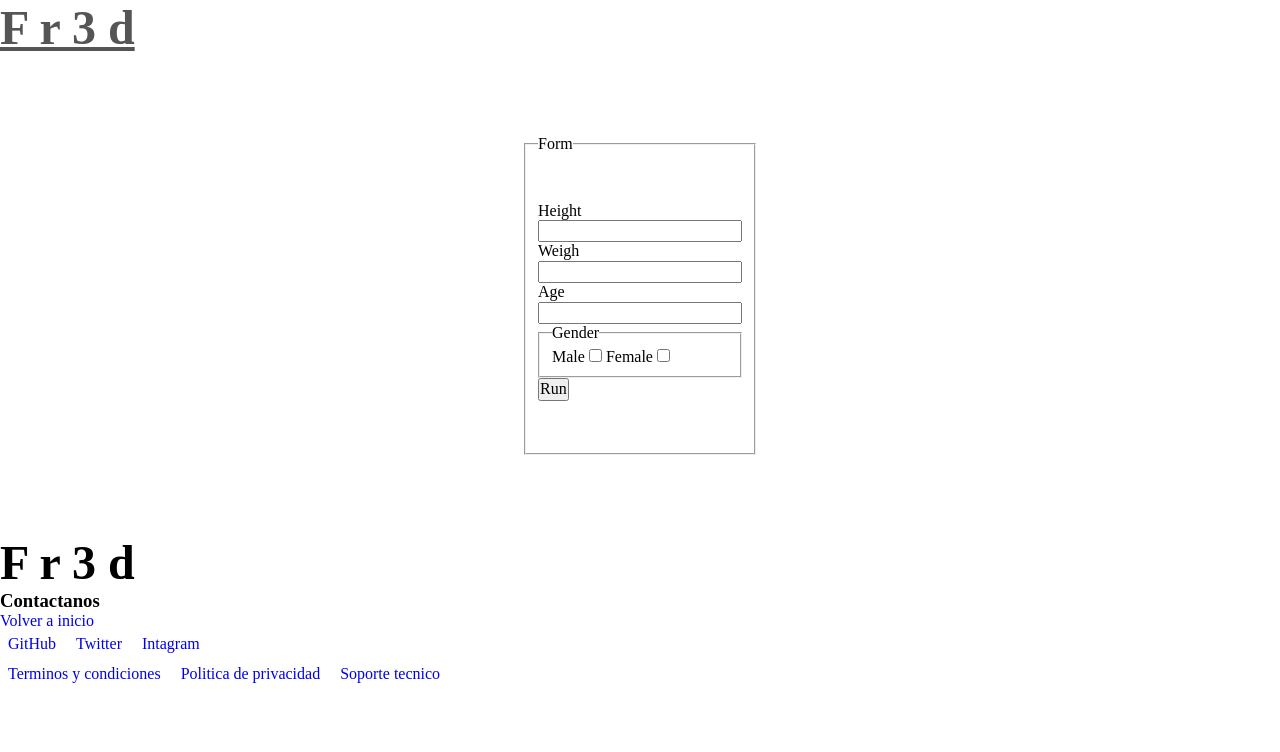
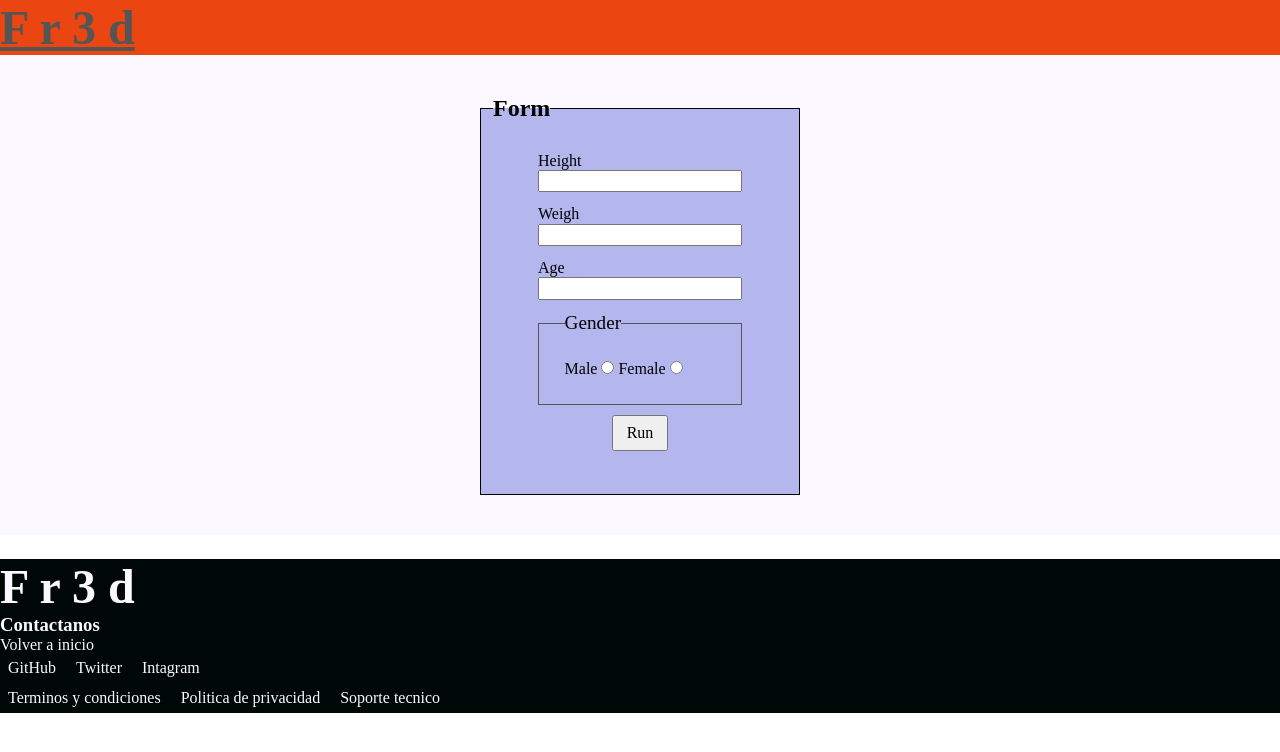
Before and after one commit to Fr3dMur/Calories-Project, a plain HTML site: page index.html in a window 1280 px wide. Drawn offline with Linux system fonts and the light colour scheme.

Commit message:
First real styles

```diff
--- a/JS/index.js
+++ b/JS/index.js
@@ -11,7 +11,7 @@ let calcForCondition = 0;
 
 switch (condition) {
     case 'Sedentario':
-    calcForCondition = 1.2
+        calcForCondition = 1.2
         break
     case 'Ligeramente Activo':
         calcForCondition = 1.375
@@ -30,16 +30,16 @@ switch (condition) {
 }
 
 function calcMen(a, b, c, d){
-    console.log(((10 * a) + (6.2 * b) - (5 * c + 5)) * d)
+    return(((10 * a) + (6.2 * b) - (5 * c + 5)) * d)
 }
 function calcWoMen(a, b, c, d){
-    console.log(((10 * a) + (6.2 * b) - (5 * c - 151)) * d)
+    return(((10 * a) + (6.2 * b) - (5 * c - 151)) * d)
 }
 
 if(gender === 'men'){
-    calcMen(weigh, height, age, calcForCondition)
+    console.log(calcMen(weigh, height, age, calcForCondition))
 } else if (gender === 'women'){
-    calcWoMen(weigh, height, age, calcForCondition)
+    console.log(calcWoMen(weigh, height, age, calcForCondition))
 } else {
     console.log('I\'m sorry, i work with either men or women only')
 }
--- a/index.html
+++ b/index.html
@@ -20,36 +20,44 @@
                 </a>
             </span>
         </header>
+        <!-- main -->
         <main class="Calories">
             <div class="ask">
                 <fieldset class="ask__field">
-                    <legend>Form</legend>
+                  <legend class="field__legend">Form</legend>
                     <form action="" class="form">
-                        <label for=""> Height
-                            <input type="text" required name="height" maxlength="3" id="height">
+                        <label for="height" class="form__label">
+                          <p class="form__label__p">Height</p>
+                            <input type="text" required name="height" maxlength="3" id="height" class="form__input">
                         </label>
-                        <label for="weigh"> Weigh
-                            <input type="text" name="weigh" id="weigh required maxlength="3">
+                        <label for="weigh" class="form__label">
+                          <p class="form__label__p">Weigh</p>
+                            <input type="text" name="weigh" id="weigh" required maxlength="3" class="form__input">
                         </label>
-                        <label for=""> Age
-                            <input type="text" name="age" id="age" required maxlength="2">
+                        <label for="age" class="form__label">
+                          <p class="form__label__p">Age</p>
+                            <input type="text" name="age" id="age" required maxlength="2" class="form__input">
                         </label>
 
-                        <fieldset>
-                        <legend>Gender</legend>
-                            <label for="male"> Male
-                                <input type="checkbox" name="gender male" id="male">
+                        <fieldset class="gender">
+                          <legend class="gender__legend">Gender</legend>
+                            <label for="male">
+                              <p class="gender__label">Male</p>
+                                <input type="radio" class="gender__input" name="gender male" id="male">
                             </label>
-                            <label for="female"> Female
-                                <input type="checkbox" name="gender female" id="female">
+                            <label for="female">
+                              <p class="gender__label">Female</p>
+                                <input type="radio" class="gender__input" name="gender female" id="female">
                             </label>
                         </fieldset>
-
-                        <button value="">Run</button>
+                        <div class="box-button">
+                            <button value="" class="box-button__button">Run</button>
+                        </div>
                     </form>
                 </fieldset>
             </div>
         </main>
+       <!-- footer -->
         <footer class="final">
                 <span class="logo-container">
                 <a href="https://github.com/Fr3dMur" class="logo-container__link" target="_blank">
--- a/styles/styles.css
+++ b/styles/styles.css
@@ -1,20 +1,17 @@
 :root{
-    --color1: #eee;
+    --colorWhite: #FBF9FF;
+    --colorBlack: #000807;
+    --colorLite: #B3B7EE;
+    --colorStrong: #B02E0C;
+    --colorSoft: #EB4511;
 }
 
 *, *::after, *::before{
     box-sizing: border-box;
 }
-
-
-
-body{
-    height: 100%;
-}
-
 /******************************* HEADER********************************** */
 header{
-    background-color: var(--fondoHeader);
+    background-color: var(--colorSoft);
 }
 
 .logo-container__link{
@@ -45,6 +42,10 @@ li{
     display: inline-block;
     padding: 0.3em .5em;
 }
+/***************************************MAIN****************************************/
+main{
+    background-color: var(--colorWhite);
+}
 
 .Calories{
     height: 100%;
@@ -59,10 +60,63 @@ li{
 }
 
 .ask__field{
-    height: 20rem;
-    width: 10rem;
+    height: 25rem;
+    width: 20rem;
     display: flex;
     justify-content: center;
     align-items: center;
+    background-color: var(--colorLite);
+    border:  1px solid #000;
+}
 
+.field__legend{
+    font-size: 1.5rem;
+    font-weight: 600;
 }
+
+.form__input{
+    margin-bottom: .8em;
+}
+
+.form__label__p{
+    display: block;
+    font-weight: 300;
+}
+
+.gender{
+    padding: 1.6em;
+    border:  1px solid #555;
+}
+
+.gender__legend{
+    font-size: 1.2rem;
+    font-weight: 500;
+}
+
+.gender__label{
+    font-weight: 300;
+    display: inline;
+}
+
+.box-button{
+    height: 7vh;
+    display: flex;
+    justify-content: center;
+    align-items: center;
+}
+
+.box-button__button{
+    padding: .4em .8em;
+}
+
+/************************************FOOTER***********************************/
+footer{
+    background-color: var(--colorBlack);
+    color: var(--colorWhite);
+    position: relative;
+    top: 24px;
+}
+
+footer a, footer h2{
+    color: var(--colorWhite);
+}
```
